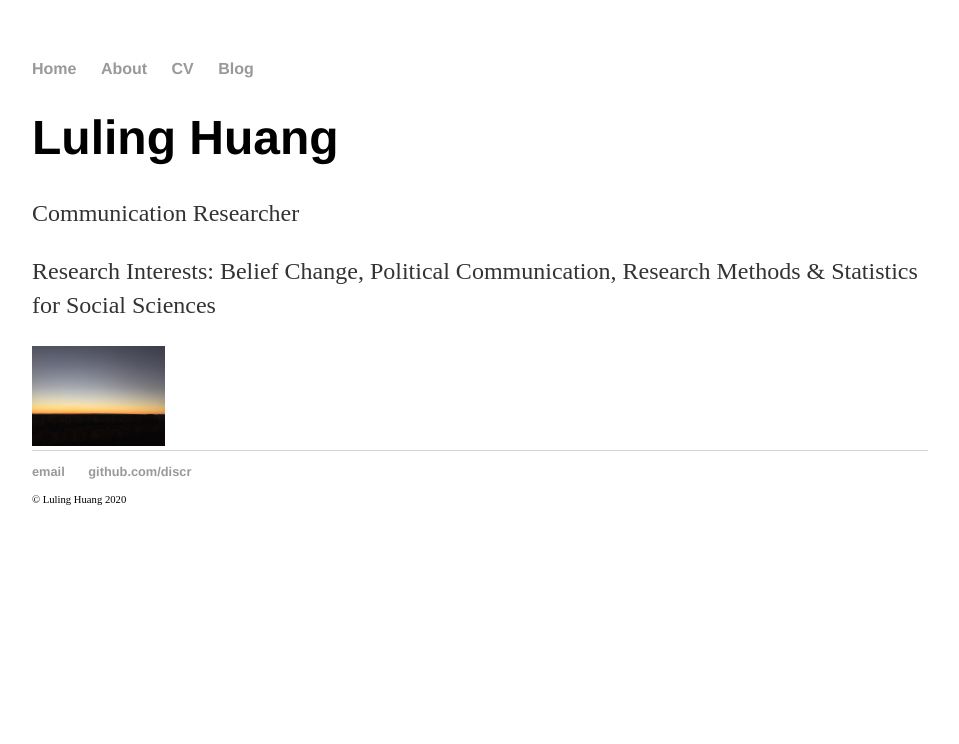
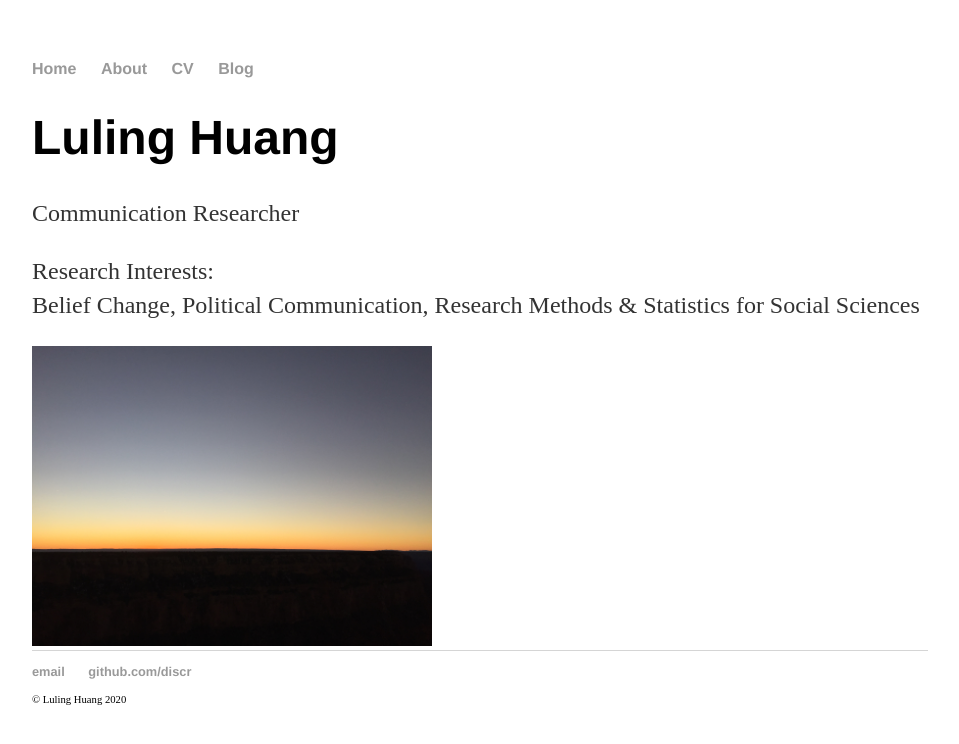
Before and after one commit to discr/discr.github.io, a Jekyll site: the page built from index.html, in a window 1280 px wide. Shown: the top 744 px of the page, without its empty margins (160-1119 px from the left). Built offline with Jekyll 4.4.1, drawn with Linux system fonts in a browser that asks for light colours.

Commit message:
Update index.html
style change

```diff
--- a/index.html
+++ b/index.html
@@ -5,6 +5,7 @@
 <div class="blurb">
 	<h1>Luling Huang</h1>
 	<p>Communication Researcher</p>
-	<p>Research Interests: Belief Change, Political Communication, Research Methods & Statistics for Social Sciences</p>
-	<img src="images/silent_tide.jpg" height="100" class="inline"/>
+	<p>Research Interests: <br />
+	Belief Change, Political Communication, Research Methods & Statistics for Social Sciences</p>
+	<img src="images/silent_tide.jpg" height="300" class="inline"/>
 </div><!-- /.blurb -->
```
